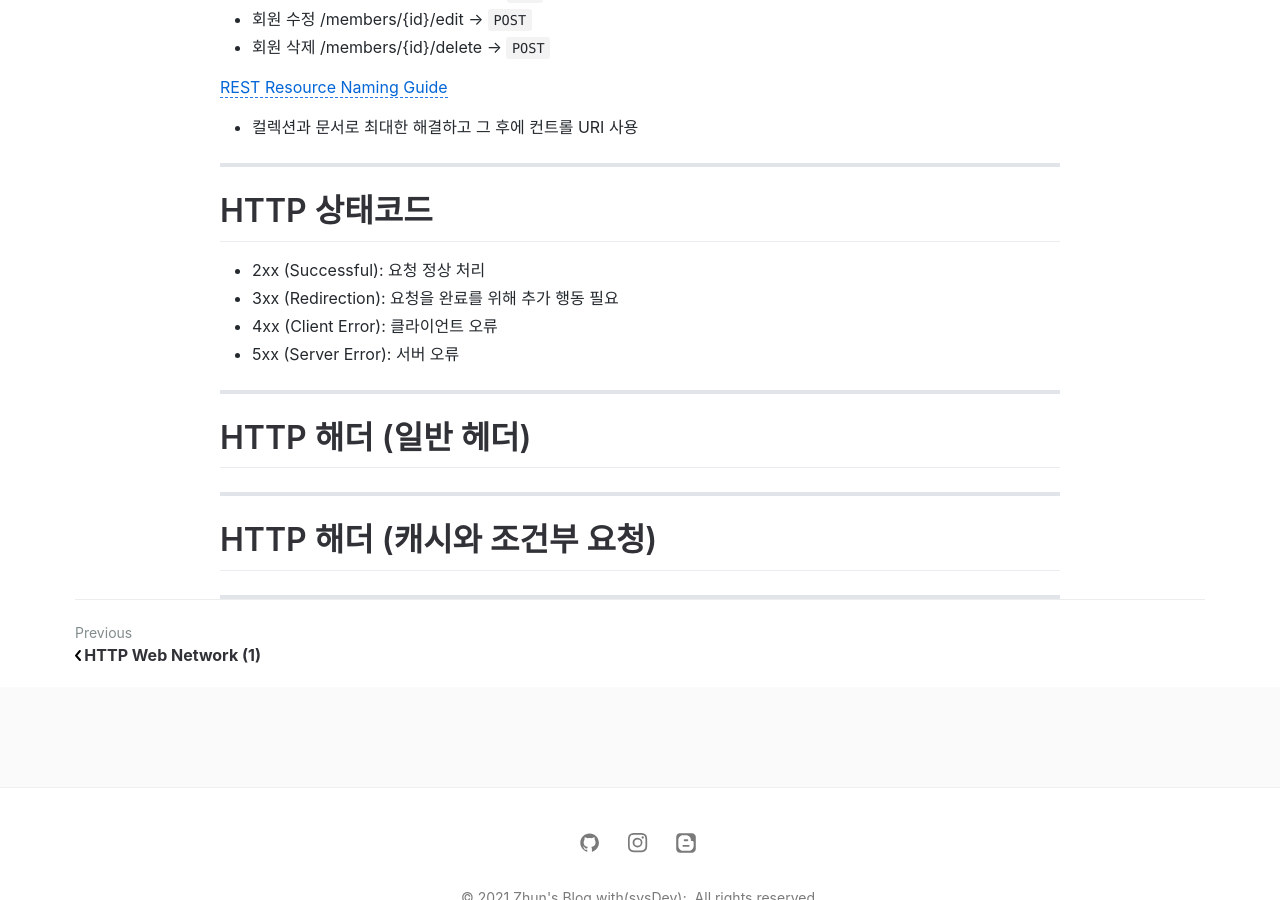
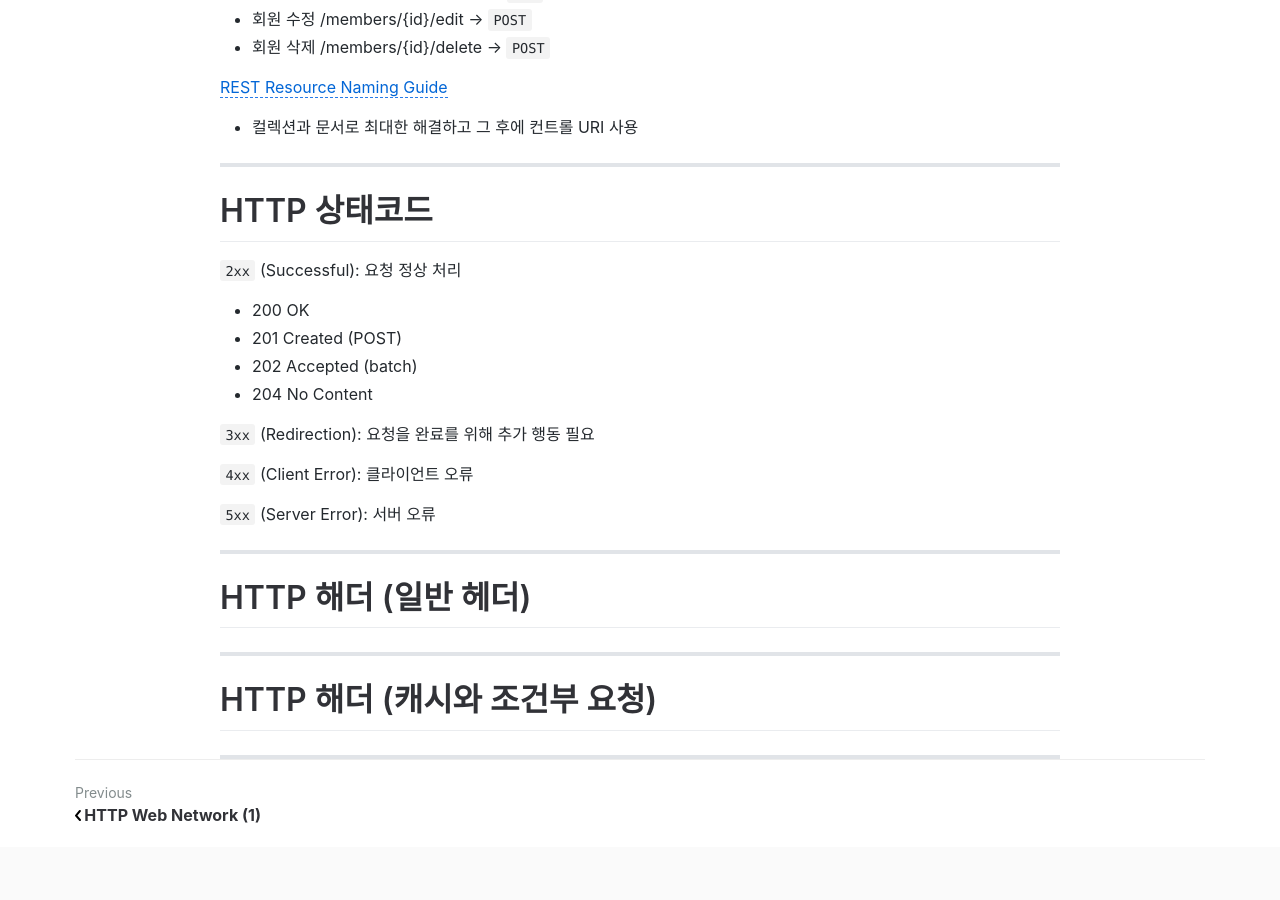
Before and after one commit to jihunparkme/jihunparkme.github.io, a Jekyll site: the page built from _posts/2021-06-26-Http-Web-Network_method.md, in a window 1280 px wide and 900 px high, scrolled down 4849 px. Built offline with Jekyll 4.4.1, drawn with Linux system fonts in a browser that asks for light colours; comment, search, counter and statistics services are not loaded.

Commit message:
[HTTP 상태코드] 2xx 성공

```diff
--- a/_posts/2021-06-26-Http-Web-Network_method.md
+++ b/_posts/2021-06-26-Http-Web-Network_method.md
@@ -191,10 +191,18 @@ HTML FORM은 GET, POST만 지원하므로 Control URI 사용
 
 # HTTP 상태코드
 
-- 2xx (Successful): 요청 정상 처리
-- 3xx (Redirection): 요청을 완료를 위해 추가 행동 필요
-- 4xx (Client Error): 클라이언트 오류
-- 5xx (Server Error): 서버 오류
+`2xx` (Successful): 요청 정상 처리
+
+- 200 OK
+- 201 Created (POST)
+- 202 Accepted (batch)
+- 204 No Content
+
+`3xx` (Redirection): 요청을 완료를 위해 추가 행동 필요
+
+`4xx` (Client Error): 클라이언트 오류
+
+`5xx` (Server Error): 서버 오류
 
 ---
 
```
